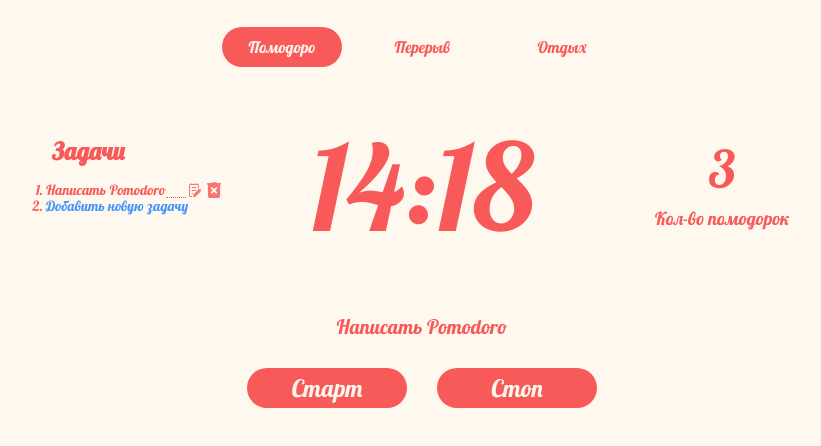
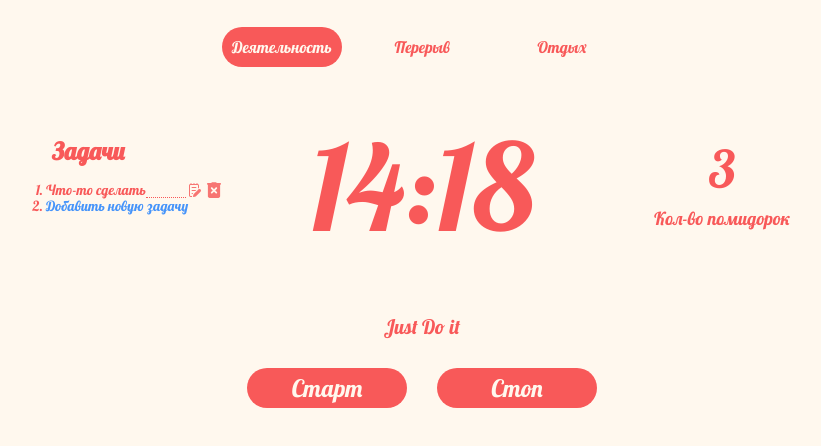
Before and after one commit to Petkunushka/Pomodoro, a plain HTML site: page index.html in a window 1280 px wide. Shown: the part 216-662 px from the top of the page, without its empty margins (218-1039 px from the left). Drawn offline with Linux system fonts and the light colour scheme; files that its build step writes are made by us from their sources.

Commit message:
Update project

```diff
--- a/index.html
+++ b/index.html
@@ -10,8 +10,8 @@
   <link rel="icon" type="image/png" href="img/favicon.png">
 
   <title>Помодоро</title>
-  <link rel="stylesheet" href="css/normalize.css">
-  <link rel="stylesheet" href="css/style.css">
+  <link rel="stylesheet" href="./normalize.css">
+  <link rel="stylesheet" href="./style.css">
 </head>
 
 <body>
@@ -22,7 +22,7 @@
       <ol class="todo__list">
         <li class="todo__item">
           <div class="todo__item-wrapper">
-            <button class="todo__btn">Написать Pomodoro</button>
+            <button class="todo__btn">Что-то сделать</button>
             <button class="todo__edit" aria-label="Редактировать"></button>
             <button class="todo__del" aria-label="Удалить"></button>
           </div>
@@ -41,7 +41,7 @@
       </div>
 
       <div class="navigation">
-        <button class="navigation__btn navigation__btn_active" data-use="work">Помодоро</button>
+        <button class="navigation__btn navigation__btn_active" data-use="work">Деятельность</button>
         <button class="navigation__btn" data-use="break">Перерыв</button>
         <button class="navigation__btn" data-use="relax">Отдых</button>
       </div>
@@ -49,7 +49,7 @@
       <p class="time"><span class="time__minutes">14</span>:<span class="time__seconds">18</span></p>
 
 
-      <p class="title">Написать Pomodoro</p>
+      <p class="title">Just Do it</p>
       <div class="control">
         <button class="control__btn control__btn_start">Старт</button>
         <button class="control__btn control__btn_stop">Стоп</button>
@@ -58,7 +58,7 @@
 
     <div class="count">
       <p class="count_num">3</p>
-      <p class="count_text">Кол-во помодорок</p>
+      <p class="count_text">Кол-во помидорок</p>
     </div>
   </div>
 
```
